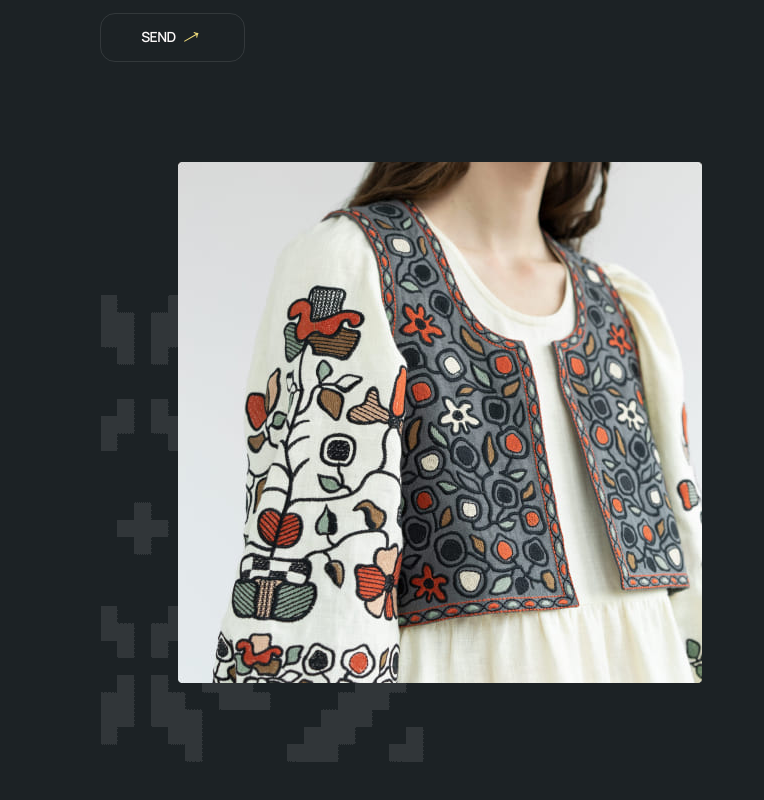
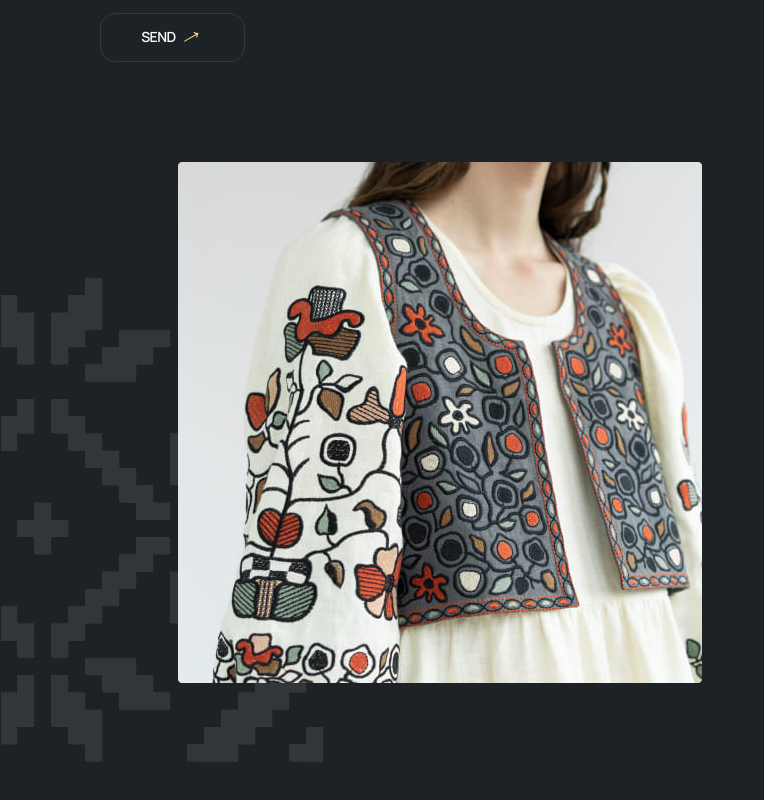
Before and after one commit to Andriana-Petrenko/project-our-group, a website built with Vite: page src/index.html in a window 1280 px wide. Shown: the part 1444-2244 px from the top of the page, without its empty margins (0-764 px from the left). After the commit the page ends 2207 px from the top, so only its background shows below. Built offline with nearby package versions, Linux system fonts and the light colour scheme.

Commit message:
Update order.css

```diff
--- a/src/css/order.css
+++ b/src/css/order.css
@@ -137,11 +137,10 @@ margin: 0 auto;
 .order-form{margin-bottom: 100px;}
 
 .order-photo{display: block;;
-padding-left: 78px;
-padding-bottom: 80px;}
+padding-left: 78px;}
 
 
-.background-bot{background-image: url(../img/order/ornament-tablet.png);
+.order-conainer{background-image: url(../img/order/ornament-tablet.png);
   background-repeat: no-repeat;
   background-position: bottom 1px left 1px}
 
```
